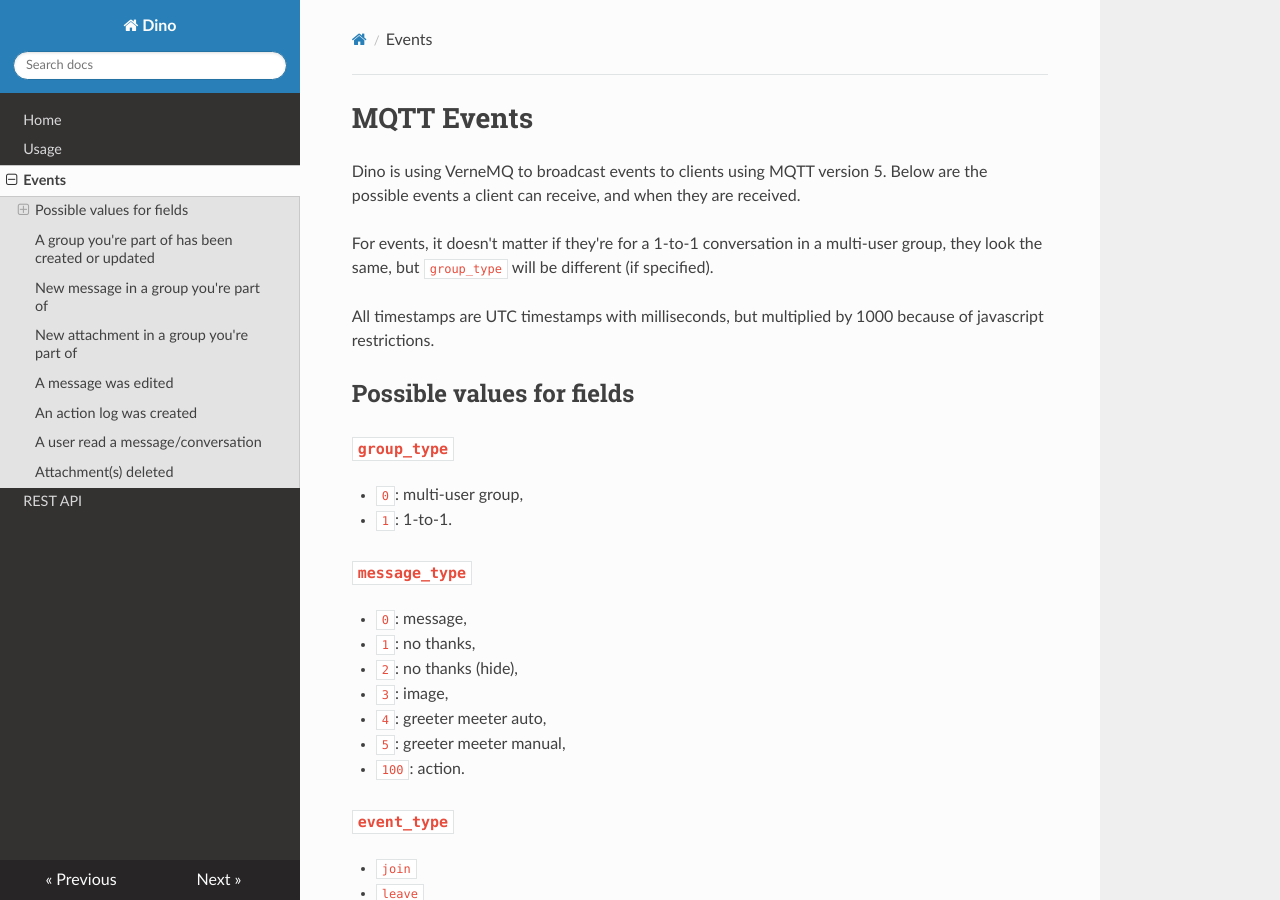
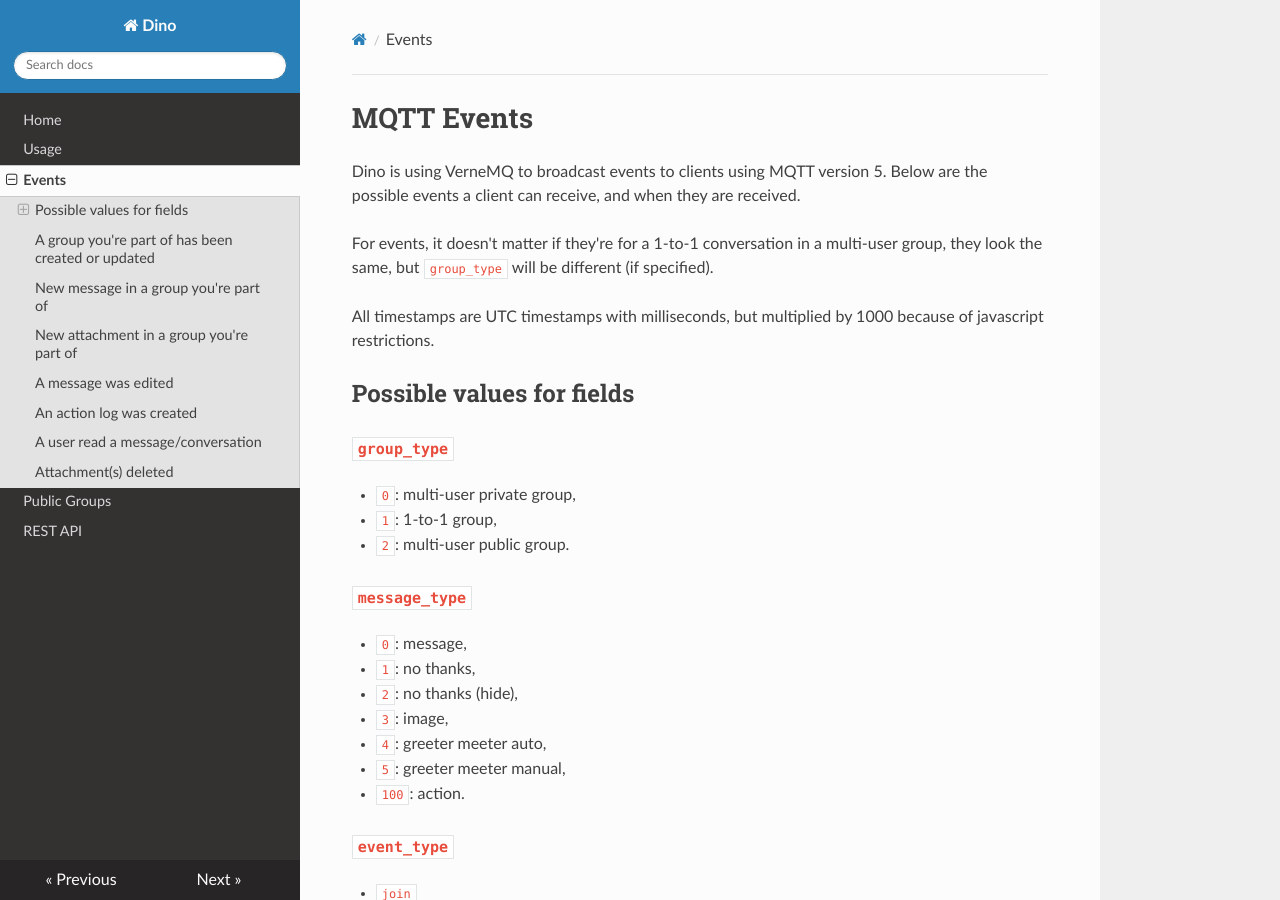
Before and after one commit to thenetcircle/dino-service, an MkDocs documentation site: the page built from docs/md/events.md, in a window 1280 px wide and 900 px high. Built offline with MkDocs 1.6.1, drawn with Linux system fonts in a browser that asks for light colours; nearby versions of some CDN libraries.

Commit message:
mkdocs update for public groups

```diff
--- a/docs/md/events.md
+++ b/docs/md/events.md
@@ -12,8 +12,9 @@ All timestamps are UTC timestamps with milliseconds, but multiplied by 1000 beca
 
 ### `group_type`
 
-* `0`: multi-user group,
-* `1`: 1-to-1.
+* `0`: multi-user private group,
+* `1`: 1-to-1 group,
+* `2`: multi-user public group.
 
 ### `message_type`
 
--- a/mkdocs.yml
+++ b/mkdocs.yml
@@ -4,5 +4,6 @@ nav:
     - Home: index.md
     - Usage: md/usage.md
     - Events: md/events.md
+    - Public Groups: md/public.md
     - REST API: md/rest_api.md
 theme: readthedocs
```
